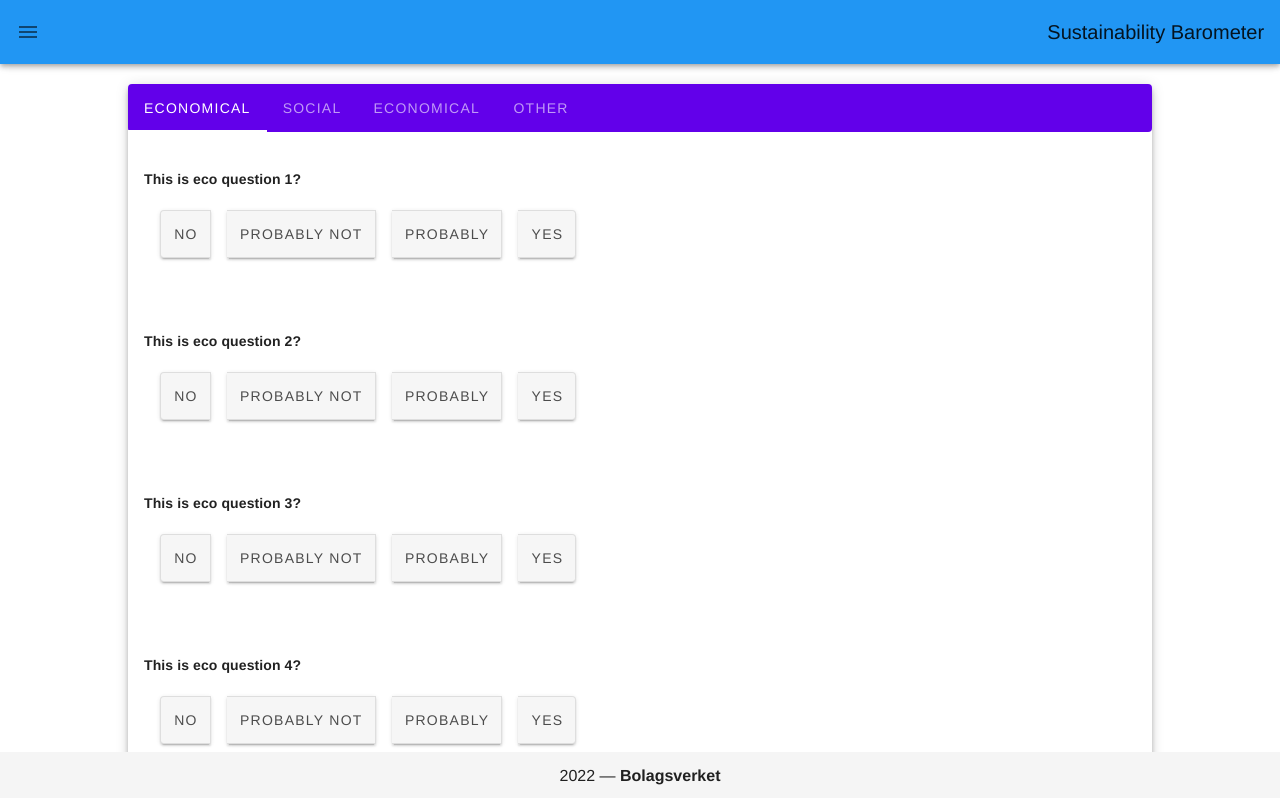
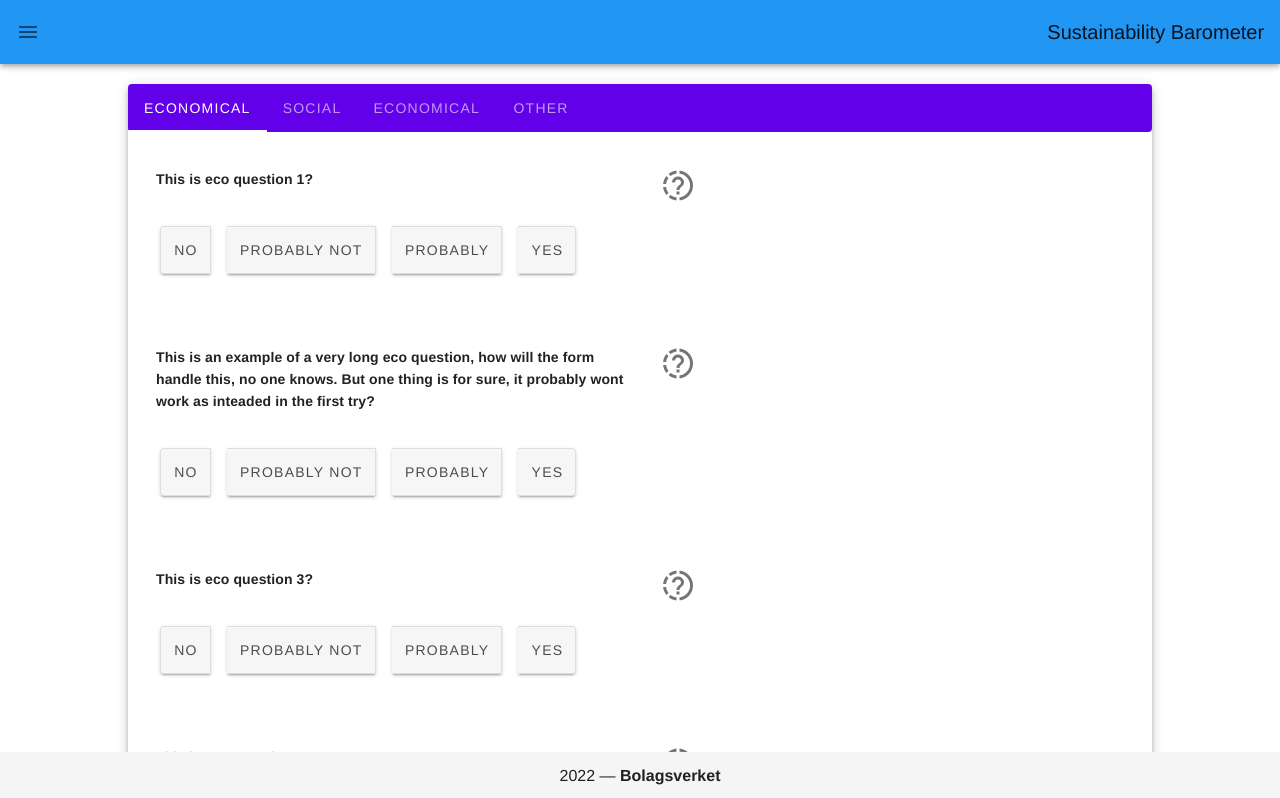
Before and after one commit to ClemLef/SIMS-bolagsverket, a Vue app in the folder testvue/: page /#/form in a window 1280 px wide. Shown: the top 798 px of the page. Built offline with nearby package versions, Linux system fonts and the light colour scheme.

Commit message:
Added questionmark to formPage

```diff
--- a/testvue/src/views/FormPage.vue
+++ b/testvue/src/views/FormPage.vue
@@ -9,7 +9,6 @@
 
     <!-- ############################################################# TAB 1 -->
     <v-tab ripple href='#tab-1' @click="setCurrentTab(1)"> Economical </v-tab>
-
     <v-tab-item value='tab-1'>
 
         <!-- Tab Content -->
@@ -18,7 +17,16 @@
         v-for="(question, index) in ecoQuestions"
         :key="question.text">
 
+
+
+        <v-row class="mx-auto">
+          <v-col>
             <p> {{question.text}} </p>
+          </v-col>
+          <v-col >
+            <v-icon large right>  mdi-progress-question </v-icon>
+          </v-col>
+        </v-row>
 
           <!-- Answer buttons -->
           <v-row class="my-5 mx-2">
@@ -35,6 +43,7 @@
           </v-row>
 
         </v-tab-item>
+
 
       <!-- ############################################################# TAB 2 -->
       <v-tab ripple href='#tab-2' @click="setCurrentTab(2)"> Social </v-tab>
@@ -114,7 +123,7 @@
 
         ecoQuestions: [
           { text: 'This is eco question 1?'},
-          { text: 'This is eco question 2?'},
+          { text: 'This is an example of a very long eco question, how will the form handle this, no one knows. But one thing is for sure, it probably wont work as inteaded in the first try?'},
           { text: 'This is eco question 3?'},
           { text: 'This is eco question 4?'},
         ],
```
Lines whose indentation alone changed are shown as unchanged.
